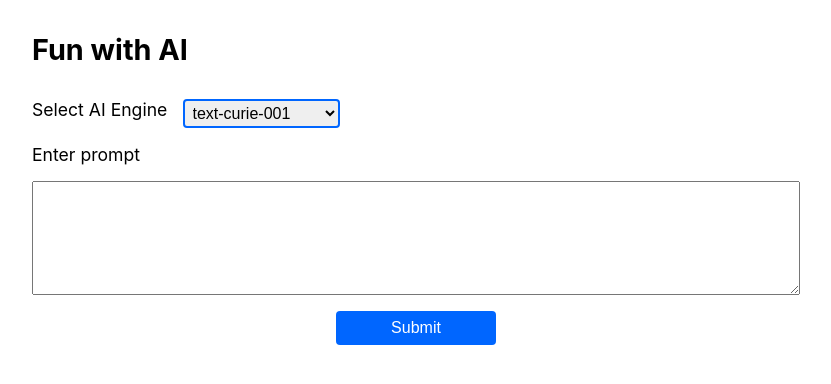
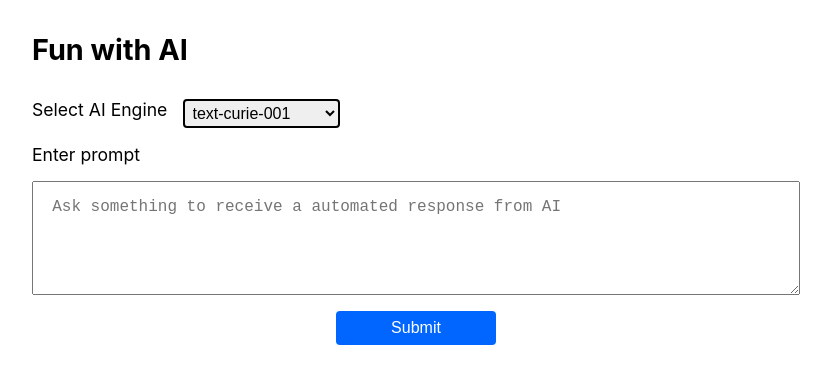
Before and after one commit to raghupers4/aitextpromptresponses, a React (Create React App) app: page / in a window 1280 px wide. Shown: the top 384 px of the page, without its empty margins (224-1055 px from the left). Built offline with nearby package versions, Linux system fonts and the light colour scheme.

Commit message:
added placeholder text to textarea

```diff
--- a/src/UserPrompt.js
+++ b/src/UserPrompt.js
@@ -49,6 +49,8 @@ function UserPrompt() {
   const [loadingText, setLoadingText] = useState("");
   const textAreaRef = useRef();
 
+  const textAreaPlaceholdertext =
+    "Ask something to receive a automated response from AI";
   const btnSubmitText = "Submit";
   const engines = [
     "text-curie-001",
@@ -111,6 +113,7 @@ function UserPrompt() {
         ref={textAreaRef}
         className="prompttextarea"
         value={textAreaText}
+        placeholder={textAreaPlaceholdertext}
         onChange={handleTextAreaOnChange}
       ></textarea>
       {errorMsg && <div className="errormsg">{errorMsg}</div>}
--- a/src/styles/userprompt.scss
+++ b/src/styles/userprompt.scss
@@ -64,6 +64,6 @@
 
 .enginesdropdown {
   padding: 0.2rem;
-  border: 0.125rem solid #0066ff;
+  border: 0.125rem solid;
   border-radius: 0.25rem;
 }
```
